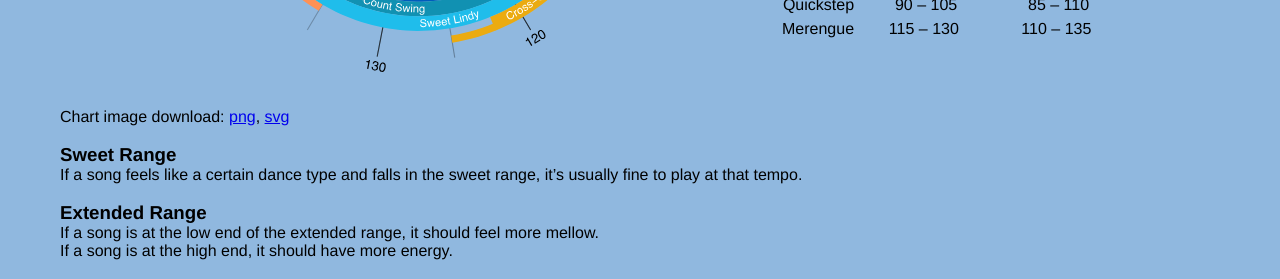
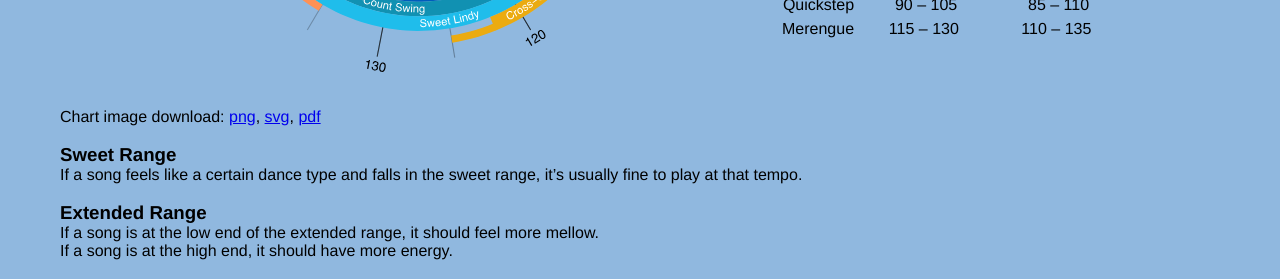
Before and after one commit to lgarron/garron.net, a Jekyll site: the page built from garron.net/dance/tempos/index.md, in a window 1280 px wide. Shown: the part 827-1106 px from the top of the page. Built offline with Jekyll 4.4.1, drawn with Linux system fonts in a browser that asks for light colours.

Commit message:
Dance tempos: Add PDF, use Inkscape-produced PNG. Addresses issue #9.

```diff
--- a/garron.net/dance/tempos/index.md
+++ b/garron.net/dance/tempos/index.md
@@ -51,7 +51,7 @@
 <div class="responsive">
 
 <center>
-  <a href="social-dance-tempos.png"><img class="social-dance-tempos" src="social-dance-tempos.svg" alt="Social Dance Tempos"></a>
+  <a href="social-dance-tempos.pdf"><img class="social-dance-tempos" src="social-dance-tempos.svg" alt="Social Dance Tempos"></a>
   <br>
 </center>
 
@@ -95,7 +95,7 @@
 
 </div>
 
-Chart image download: <a href="social-dance-tempos.png">png</a>, <a href="social-dance-tempos.svg">svg</a>
+Chart image download: <a href="social-dance-tempos.png">png</a>, <a href="social-dance-tempos.svg">svg</a>, <a href="social-dance-tempos.pdf">pdf</a>
 <br><br>
 
 ### Sweet Range
```
Also changed, not shown: garron.net/dance/tempos/social-dance-tempos.png, 1 other file.
